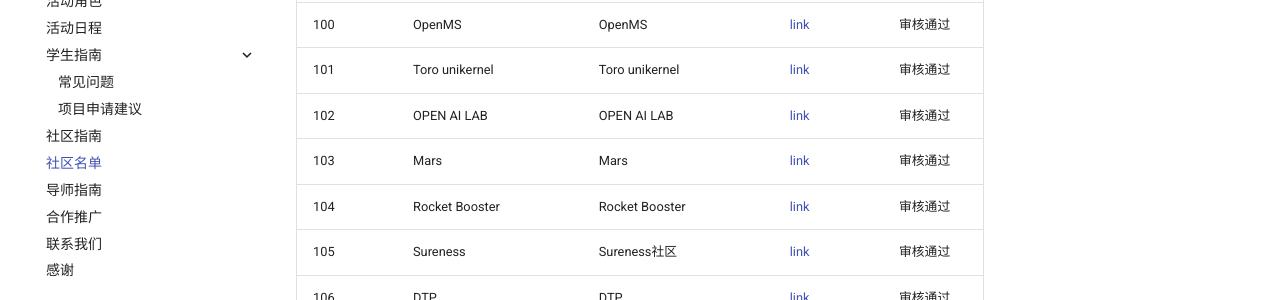
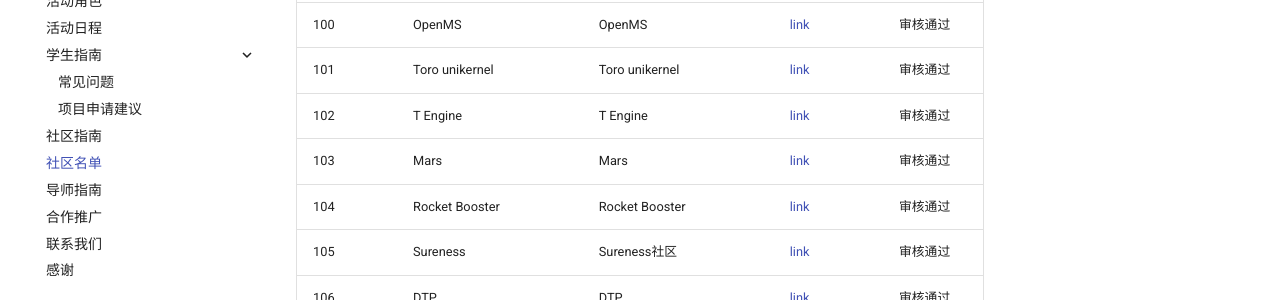
Before and after one commit to summer-ospp/help, an MkDocs documentation site: the page built from docs/communities-list.md, in a window 1280 px wide and 900 px high, scrolled down 5137 px. Shown: the part 152-452 px from the top of the window. Built offline with MkDocs 1.6.1 and Material for MkDocs 9.7.7, drawn with Linux system fonts in a browser that asks for light colours; comment, search, counter and statistics services are not loaded.

Commit message:
Update communities-list.md

```diff
--- a/docs/communities-list.md
+++ b/docs/communities-list.md
@@ -107,7 +107,7 @@
 | 099  | Seata                   | Seata                           | [link]( https://seata.io/zh-cn/)                                  | 审核通过    |
 | 100  | OpenMS                  | OpenMS                          | [link]( https://www.openms.org)                                   | 审核通过    |
 | 101  | Toro unikernel          | Toro unikernel                  | [link]( https://www.torokernel.io)                                | 审核通过    |
-| 102  | OPEN AI LAB             | OPEN AI LAB                     | [link]( https://www.openailab.com)                                | 审核通过    |
+| 102  | T Engine                | T Engine                        | [link]( https://www.openailab.com)                                | 审核通过    |
 | 103  | Mars                    | Mars                            | [link]( https://docs.pymars.org/en/latest/)                       | 审核通过    |
 | 104  | Rocket Booster          | Rocket Booster                  | [link]( https://booster.js.org)                                   | 审核通过    |
 | 105  | Sureness                | Sureness社区                    | [link]( https://su.usthe.com/)                                     | 审核通过    |
```
